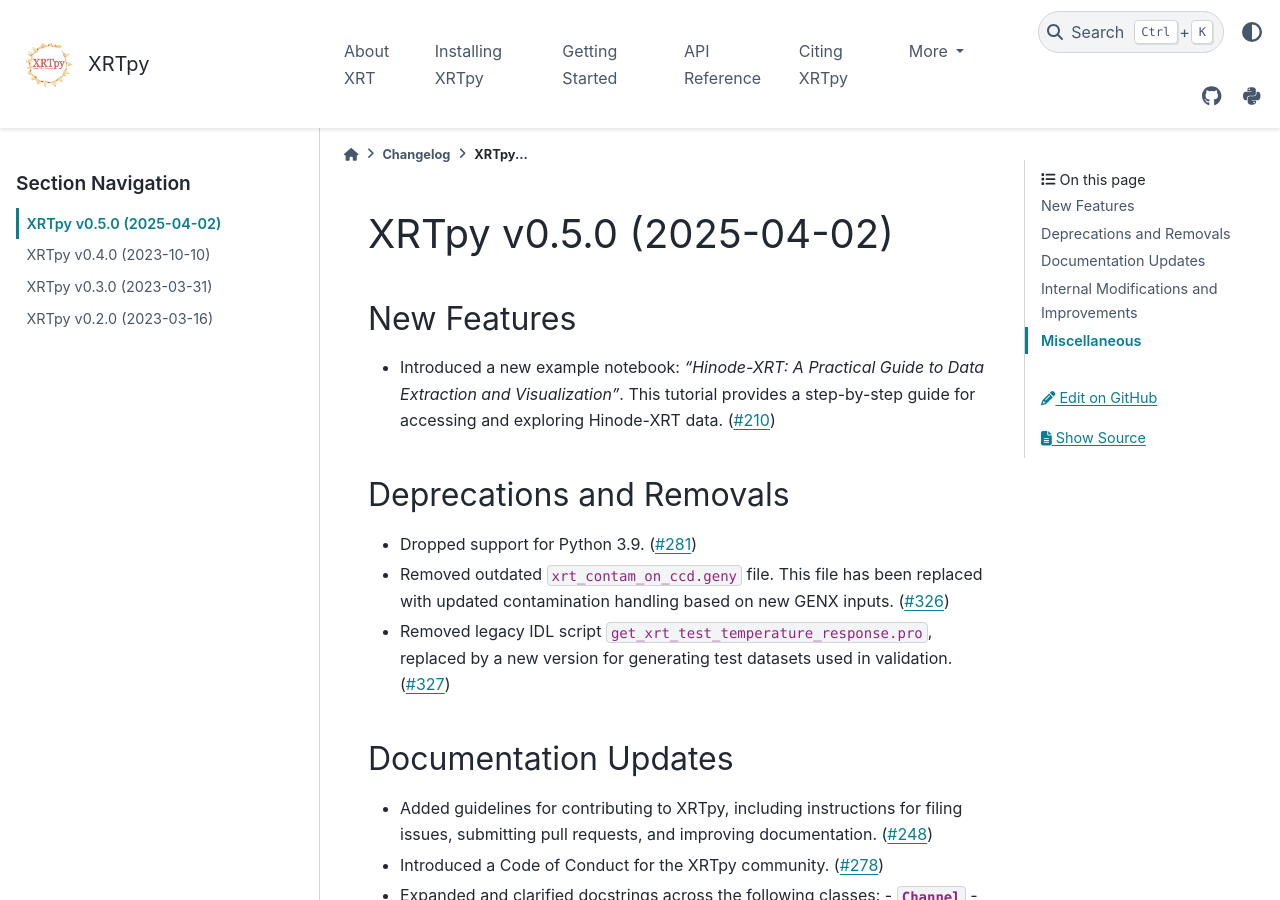
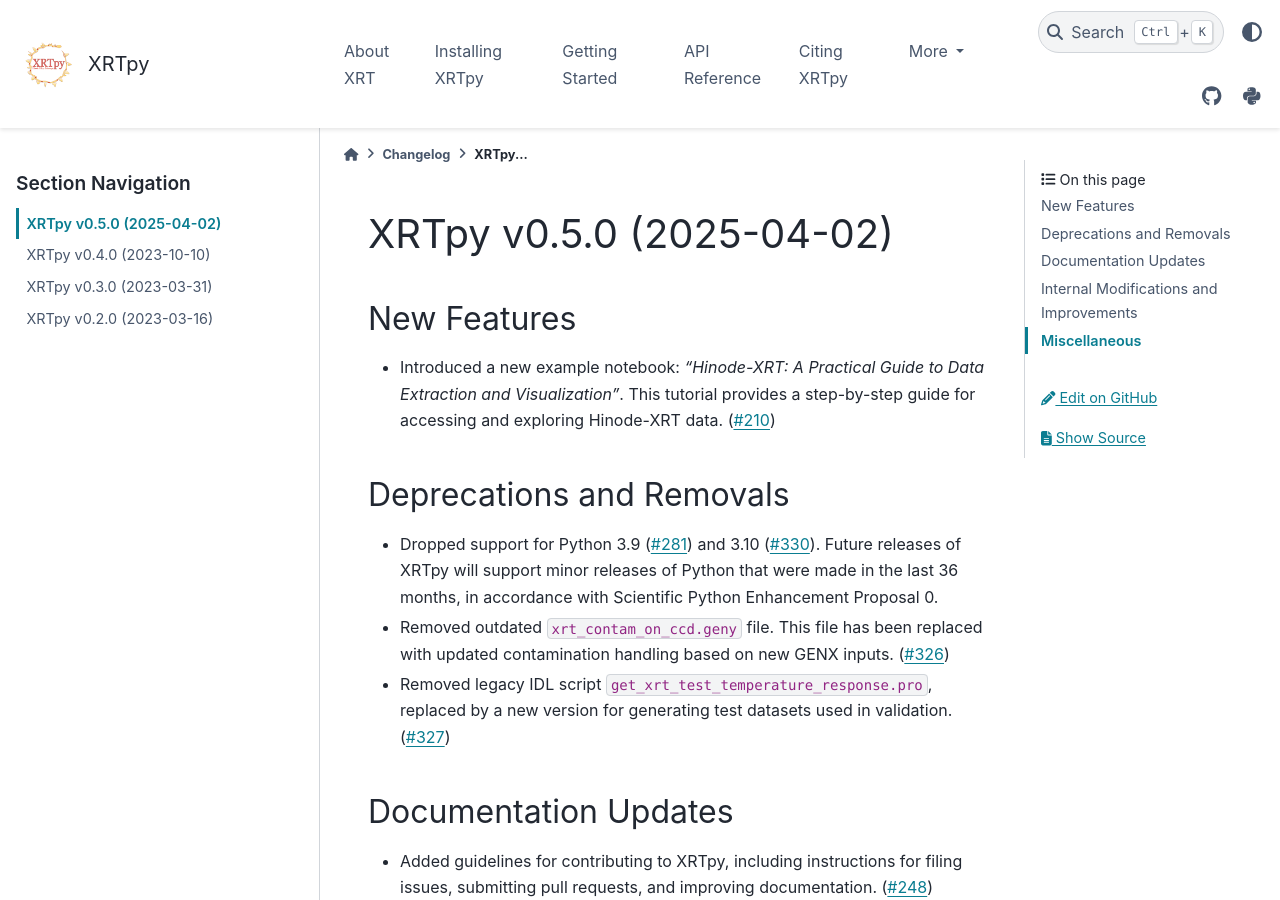
Before and after one commit to HinodeXRT/xrtpy, a Sphinx documentation site: the page built from docs/changelog/0.5.0.rst, in a window 1280 px wide and 900 px high. Built offline with Sphinx 7.4.7 and the PyData theme 0.15.4, drawn with Linux system fonts in a browser that asks for light colours; pages that are not in the unit, such as notebooks, are missing from menus; the version number could not be read and is left out.

Commit message:
Update docs/changelog/0.5.0.rst
Co-authored-by: Nick Murphy <namurphy@cfa.harvard.edu>

```diff
--- a/docs/changelog/0.5.0.rst
+++ b/docs/changelog/0.5.0.rst
@@ -7,7 +7,7 @@
 
 Deprecations and Removals
 --------------------------
-- Dropped support for Python 3.9. (:pr:`281`)
+- Dropped support for Python 3.9 (:pr:`281`) and 3.10 (:pr:`330`). Future releases of XRTpy will support minor releases of Python that were made in the last 36 months, in accordance with Scientific Python Enhancement Proposal 0.
 - Removed outdated ``xrt_contam_on_ccd.geny`` file. This file has been replaced with updated contamination handling based on new GENX inputs. (:pr:`326`)
 - Removed legacy IDL script ``get_xrt_test_temperature_response.pro``, replaced by a new version for generating test datasets used in validation. (:pr:`327`)
 
```
